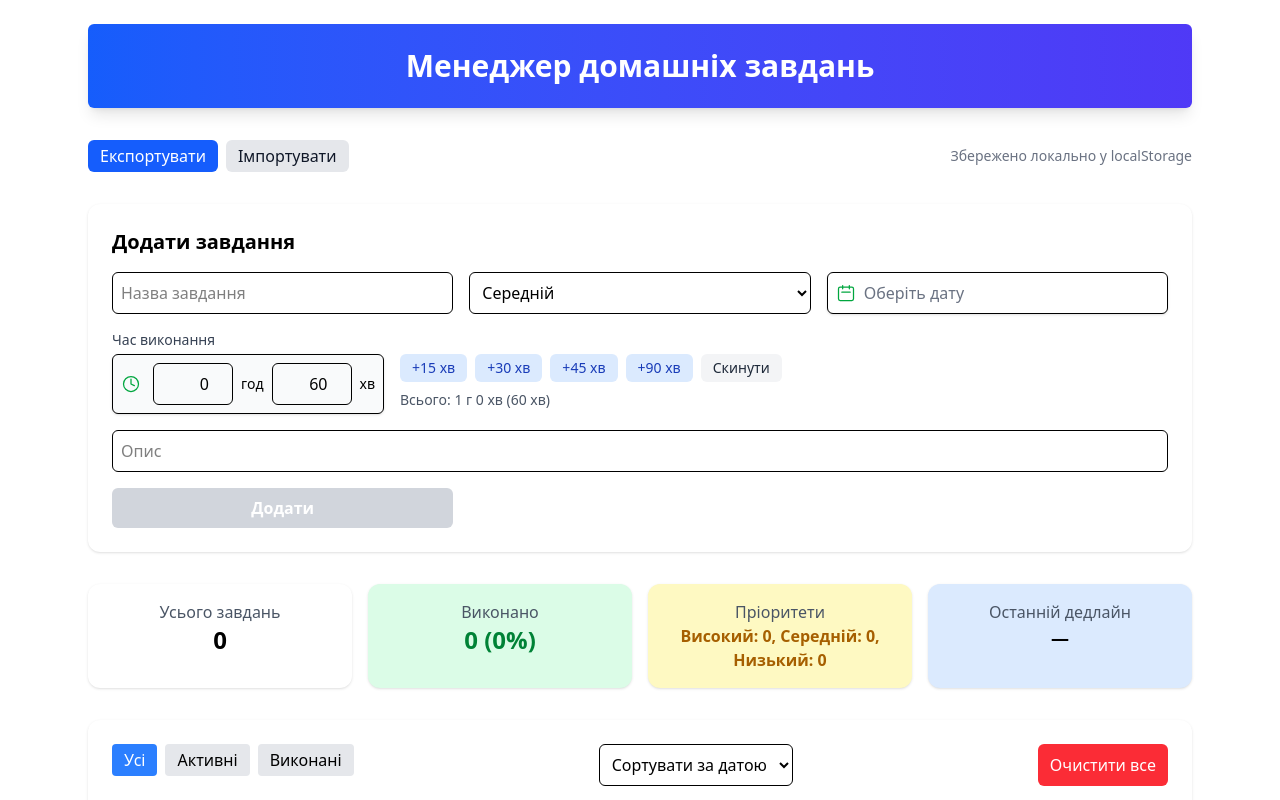
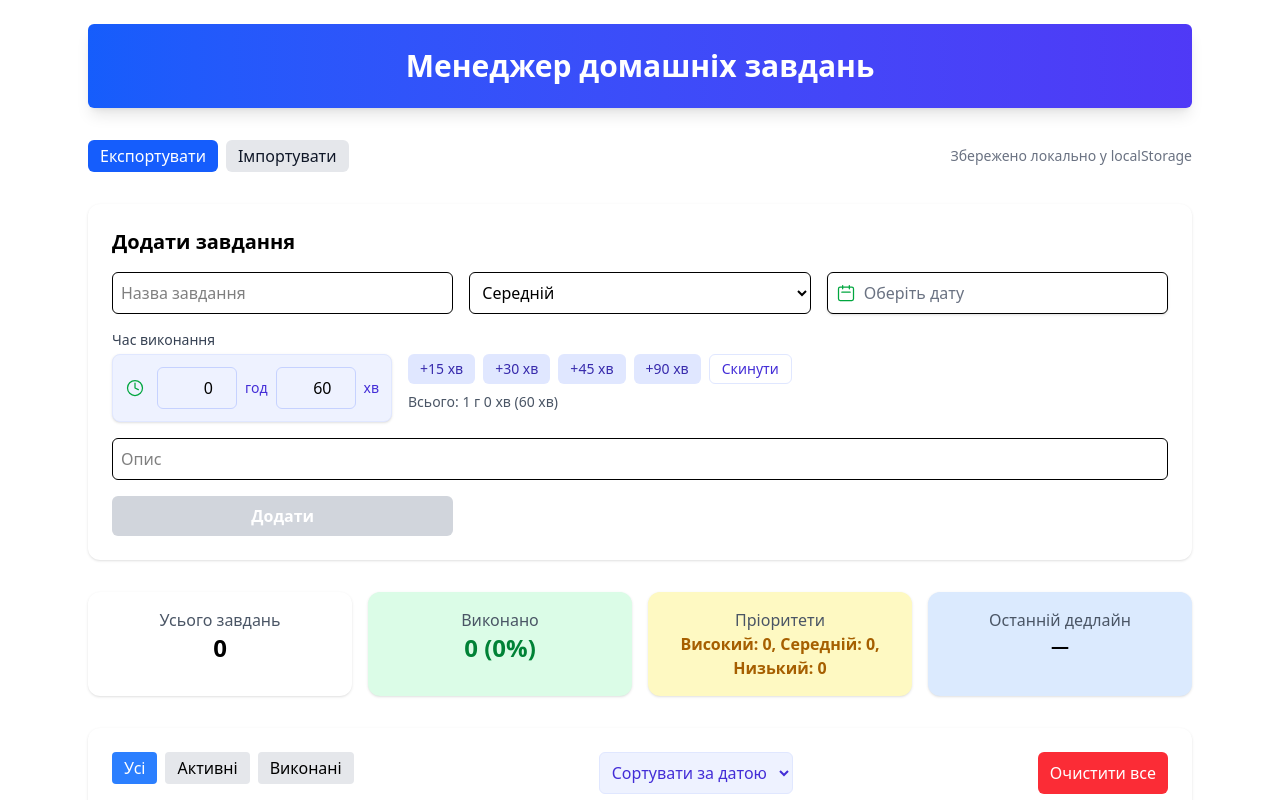
Before and after one commit to difuz1x/KursovaRepository, a React (Vite) app in the folder TaskManager/: page / in a window 1280 px wide. Shown: the top 800 px of the page. Built offline with nearby package versions, Linux system fonts and the light colour scheme.

Commit message:
style(ui): improve color palette (indigo) and animated quick-buttons; update table/header styles

```diff
--- a/TaskManager/src/components/TaskForm.tsx
+++ b/TaskManager/src/components/TaskForm.tsx
@@ -130,7 +130,7 @@ export default function TaskForm({ addTask, existingTasks }: Props) {
         <div className="col-span-full">
           <label className="block text-sm font-medium text-gray-700 mb-1">Час виконання</label>
           <div className="flex items-start gap-4">
-            <div className="flex items-center gap-3 bg-gray-50 border rounded-md p-2 shadow-sm">
+            <div className="flex items-center gap-3 bg-indigo-50 border border-indigo-100 rounded-lg p-3 shadow-sm">
               {/* clock icon */}
               <svg xmlns="http://www.w3.org/2000/svg" className="h-5 w-5 text-green-600" viewBox="0 0 24 24" fill="none" stroke="currentColor" strokeWidth={1.5}>
                 <path strokeLinecap="round" strokeLinejoin="round" d="M12 6v6l4 2" />
@@ -146,9 +146,9 @@ export default function TaskForm({ addTask, existingTasks }: Props) {
                     placeholder="Години"
                     value={form.timeHours}
                     onChange={(e) => setForm({ ...form, timeHours: Math.max(0, Number(e.target.value) || 0) })}
-                    className="border rounded-md p-2 w-20 text-right"
+                    className="border border-indigo-200 rounded-md p-2 w-20 text-right focus:ring-2 focus:ring-indigo-300"
                   />
-                  <span className="text-sm ml-2">год</span>
+                  <span className="text-sm ml-2 text-indigo-700">год</span>
                 </div>
                 <div className="flex items-center">
                   <input
@@ -160,9 +160,9 @@ export default function TaskForm({ addTask, existingTasks }: Props) {
                     placeholder="Хвилини"
                     value={form.timeMinutes}
                     onChange={(e) => setForm({ ...form, timeMinutes: Math.max(0, Math.min(59, Number(e.target.value) || 0)) })}
-                    className="border rounded-md p-2 w-20 text-right"
+                    className="border border-indigo-200 rounded-md p-2 w-20 text-right focus:ring-2 focus:ring-indigo-300"
                   />
-                  <span className="text-sm ml-2">хв</span>
+                  <span className="text-sm ml-2 text-indigo-700">хв</span>
                 </div>
               </div>
             </div>
@@ -174,7 +174,7 @@ export default function TaskForm({ addTask, existingTasks }: Props) {
                     key={add}
                     type="button"
                     aria-label={`Add ${add} minutes`}
-                    className="bg-blue-100 text-blue-800 px-3 py-1 rounded-md text-sm hover:bg-blue-200 transition transform hover:scale-105 focus:outline-none focus:ring-2 focus:ring-offset-1 focus:ring-blue-300"
+                    className="bg-indigo-100 text-indigo-800 px-3 py-1 rounded-md text-sm hover:bg-indigo-200 transition transform hover:-translate-y-0.5 focus:outline-none focus:ring-2 focus:ring-offset-1 focus:ring-indigo-300"
                     onClick={() => {
                       const total = (form.timeHours ?? 0) * 60 + (form.timeMinutes ?? 0) + add;
                       setForm({ ...form, timeHours: Math.floor(total / 60), timeMinutes: total % 60 });
@@ -187,7 +187,7 @@ export default function TaskForm({ addTask, existingTasks }: Props) {
                   type="button"
                   aria-label="Reset time"
                   title="Скинути час"
-                  className="bg-gray-100 text-gray-800 px-3 py-1 rounded-md text-sm hover:bg-gray-200 transition transform hover:scale-95 focus:outline-none focus:ring-2 focus:ring-offset-1 focus:ring-gray-300"
+                  className="bg-white border border-indigo-100 text-indigo-700 px-3 py-1 rounded-md text-sm hover:bg-indigo-50 transition transform hover:scale-95 focus:outline-none focus:ring-2 focus:ring-offset-1 focus:ring-indigo-200"
                   onClick={() => setForm({ ...form, timeHours: 0, timeMinutes: 0 })}
                 >
                   Скинути
--- a/TaskManager/src/components/TaskList.tsx
+++ b/TaskManager/src/components/TaskList.tsx
@@ -90,7 +90,7 @@ export default function TaskList({
         <select
           value={sortBy}
           onChange={(e) => setSortBy(e.target.value as "date" | "priority" | "time")}
-          className="border rounded-md p-2"
+          className="border rounded-md p-2 bg-indigo-50 border-indigo-100 text-indigo-700"
         >
           <option value="date">Сортувати за датою</option>
           <option value="priority">За пріоритетом</option>
@@ -106,7 +106,7 @@ export default function TaskList({
       </div>
 
       <table className="min-w-full border">
-        <thead className="bg-gray-200">
+        <thead className="bg-indigo-50">
           <tr>
             <th className="border px-2 py-1">Назва</th>
             <th className="border px-2 py-1">Пріоритет</th>
@@ -145,13 +145,13 @@ export default function TaskList({
                 <td>
                 <button
                   onClick={() => toggleStatus(t.id)}
-                    className="bg-yellow-300 text-black px-3 py-1 rounded-md mr-2 hover:brightness-95"
+                  className="bg-indigo-100 text-indigo-800 px-3 py-1 rounded-md mr-2 hover:bg-indigo-200 transition"
                 >
                   Змінити статус
                 </button>
                 <button
                   onClick={() => handleDelete(t.id)}
-                    className="bg-red-600 text-white px-3 py-1 rounded-md hover:bg-red-700"
+                  className="bg-red-600 text-white px-3 py-1 rounded-md hover:bg-red-700 transition"
                 >
                   Видалити
                 </button>
```
Lines whose indentation alone changed are shown as unchanged.
